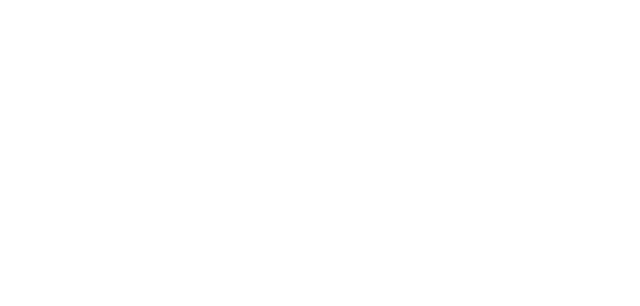
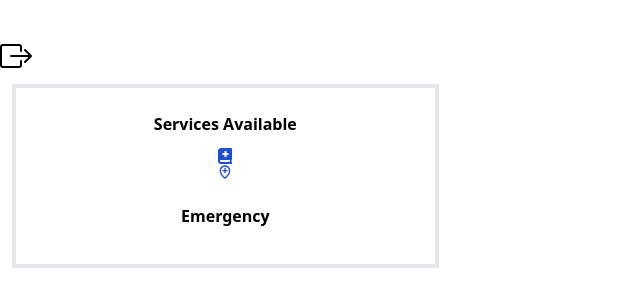
Before and after one commit to codechampriyanshu/Sanjeevani, a React (Create React App) app in the folder frontend/: page /profile in a window 1280 px wide. Before the commit this address had no page. Shown: the top 306 px of the page, without its empty margins (0-640 px from the left). Built offline with nearby package versions, Linux system fonts and the light colour scheme.

Commit message:
commited

```diff
--- a/frontend/src/App.js
+++ b/frontend/src/App.js
@@ -3,6 +3,7 @@
 import {BrowserRouter as Router,Route,Routes} from 'react-router-dom'
 import Log from './Components/Login/Log';
 import Registration from './Components/Register/Registration';
+import Profile from './pages/Profile';
 function App() {
   return (
     <Router>
@@ -10,6 +11,7 @@
         <Route path='/' element={<Home/>}></Route>
         <Route path='/login' element={<Log/>}></Route>
         <Route path='/register' element={<Registration/>}></Route>
+        <Route path='/profile' element={<Profile/>}></Route>
       </Routes>
     </Router>
   );
--- a/frontend/src/Components/Navbar/Nav.jsx
+++ b/frontend/src/Components/Navbar/Nav.jsx
@@ -1,16 +1,33 @@
-import React,{useState} from 'react'
+import React,{useEffect, useState} from 'react'
 import {Link} from 'react-router-dom'
 import {HashLink } from 'react-router-hash-link'
 
 export default function Nav({toggle,setToggle}) {
+  /* It will be used later...
+   const [bg,setBg]=useState(false)
+  useEffect(()=>{
+    const position=document.body.scrollHeight
+    const handleScroll=()=>{
+      console.log(position)
+      if(position>=window.innerHeight/6)
+        setBg(true)
+      else
+        setBg(false)
+    }
+    window.addEventListener("scroll",handleScroll)
+    return ()=>{
+      window.removeEventListener("scroll",handleScroll)
+    }
+  },[])
+ */
   function handleClick(){
     setToggle(!toggle)
   }
   return (
     <div className="overflow-x-none">
-      <div className="fixed z-50 flex items-center justify-between w-full px-3 top-3 md:hidden">
+      <div className="fixed top-0 z-50 flex items-center justify-between w-full px-3 bg-custom-muted opacity-70 md:hidden">
         <img src="/images/logo.jpg" className="w-12 h-12 select-none " alt="logo"/>
-        <svg onClick={handleClick} xmlns="http://www.w3.org/2000/svg" className={(toggle?"text-custom-muted ":"text-black ")+ "w-8 h-8 top-3"} viewBox="0 0 20 20" fill="currentColor">
+        <svg onClick={handleClick} xmlns="http://www.w3.org/2000/svg" className="w-8 h-8 text-black top-3" viewBox="0 0 20 20" fill="currentColor">
           <path fillRule="evenodd" d="M3 5a1 1 0 011-1h12a1 1 0 110 2H4a1 1 0 01-1-1zM3 10a1 1 0 011-1h12a1 1 0 110 2H4a1 1 0 01-1-1zM3 15a1 1 0 011-1h12a1 1 0 110 2H4a1 1 0 01-1-1z" clipRule="evenodd" />
         </svg>
       </div>
@@ -22,9 +39,9 @@
         <Link className="pt-8 pl-4 text-lg font-bold select-none" to="/about">About</Link>
         <Link className="pt-8 pl-4 text-lg font-bold select-none" to="/help">Help</Link>
       </div>
-      <div className="items-center justify-between hidden lg:px-4 md:flex">
+      <div className="fixed top-0 z-50 items-center justify-between hidden w-full bg-custom-muted opacity-80 lg:px-4 md:flex">
         <div >
-          <img src="/images/logo.jpg" className="z-50 select-none w-14 h-14" alt="logo"/>
+          <img src="/images/logo.jpg" className="select-none w-14 h-14" alt="logo"/>
         </div>
         <div className="px-2 py-2 mt-3 ">
         <HashLink className="px-3 py-1 mr-4 text-base font-bold border-2 rounded-lg select-none lg:text-lg hover:bg-black hover:text-custom-muted hover:text-center" to="/#Home">Home</HashLink>
--- /dev/null
+++ b/frontend/src/Components/Patient/Services.jsx
@@ -0,0 +1,32 @@
+import React from 'react'
+import {  FaBookMedical} from "react-icons/fa";
+import {BsBoxArrowRight } from "react-icons/bs";
+import { BiLocationPlus } from "react-icons/bi";
+
+export default function Services() {
+    return (
+        <div className="mt-10 ">
+            <div>
+                <BsBoxArrowRight className="w-8 h-8 text-black-800" />
+            </div>
+
+
+            <div className='flex flex-col items-center w-1/3 p-3 m-3 font-semibold border-4 '>
+            <h3 className="p-3 font-bold">Services Available</h3>
+            <div>
+                <FaBookMedical className="text-blue-700"/>
+            </div>
+            <div>
+                <BiLocationPlus className="text-blue-700"/>
+            </div>
+            <div>
+
+            </div>
+
+
+            <h3 className="p-6 font-bold">Emergency </h3>
+
+        </div>
+    </div>
+    )
+}
--- /dev/null
+++ b/frontend/src/pages/Profile.jsx
@@ -0,0 +1,10 @@
+import React from 'react'
+import Services from '../Components/Patient/Services'
+export default function Profile() {
+    return (
+        <div>
+            <Services/>
+
+        </div>
+    )
+}
```
Also changed, not shown: 1 other file (tests, documents, lock files or other folders).
